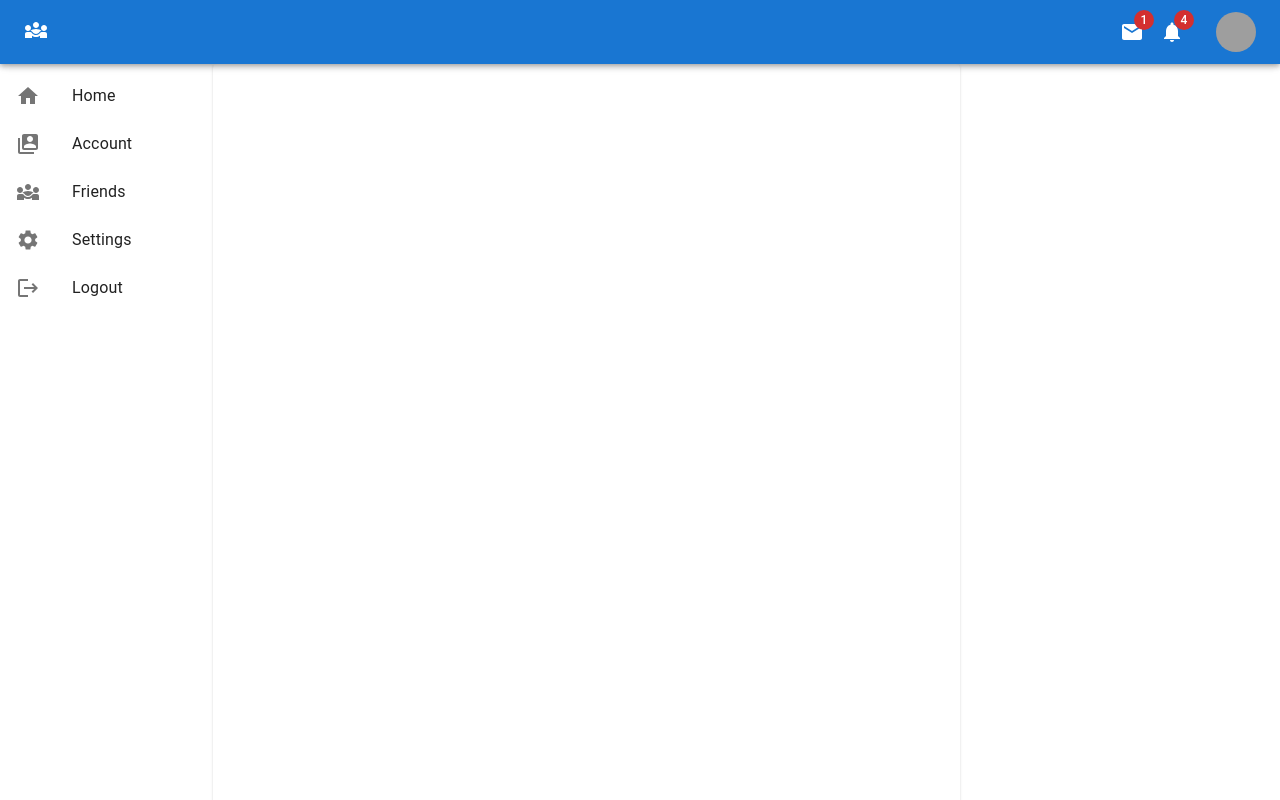
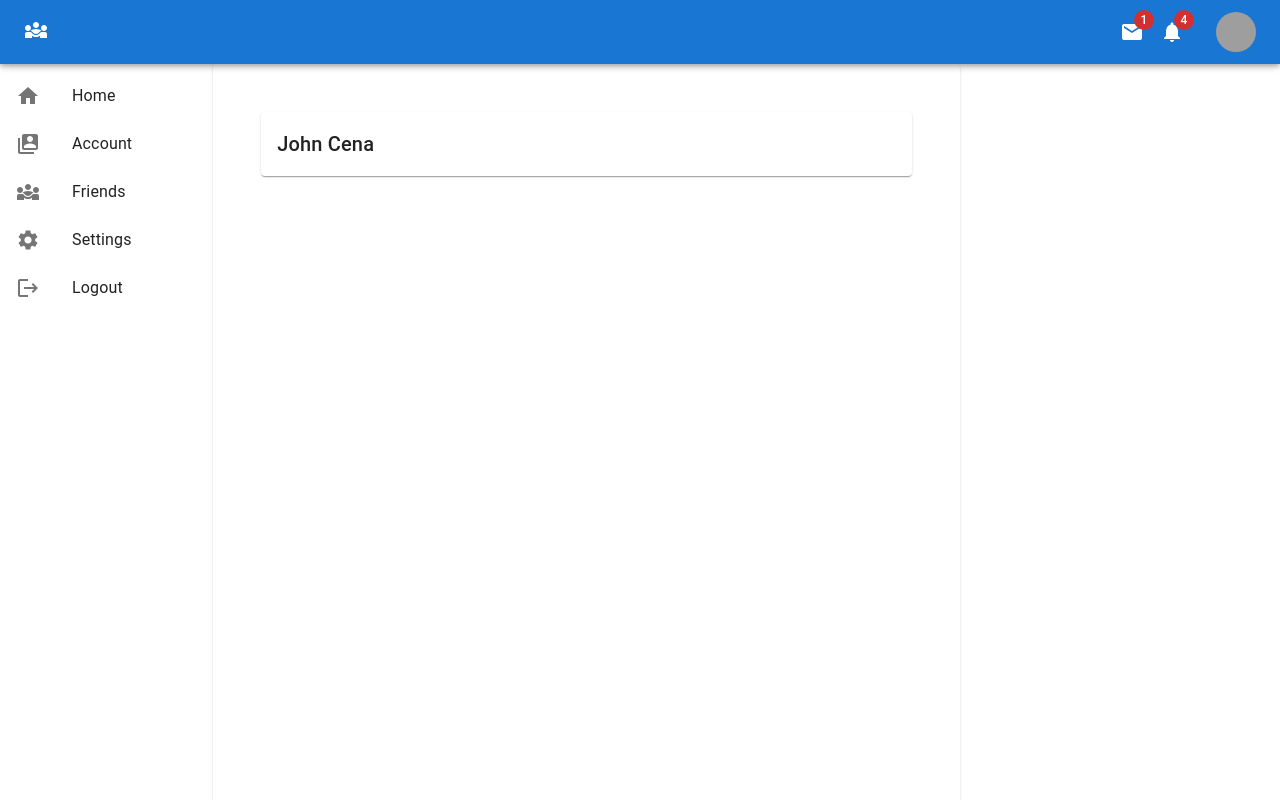
Before and after one commit to Sandun-Induranga/Social-Media-Frontend, a React (Create React App) app: page / in a window 1280 px wide. Shown: the top 800 px of the page. Built offline with nearby package versions, Linux system fonts and the light colour scheme; grey boxes are pictures that could not be loaded.

Commit message:
Content Updated on Post

```diff
--- a/src/components/Feed/Feed.tsx
+++ b/src/components/Feed/Feed.tsx
@@ -1,9 +1,12 @@
 import { Box, Paper } from "@mui/material";
+import Post from "../Post/Post";
 
 const Feed = () => {
   return (
     <Box>
-      <Paper elevation={1} sx={{ minHeight: "100vh" }}></Paper>
+      <Paper elevation={1} sx={{ minHeight: "100vh", p: 6 }}>
+        <Post />
+      </Paper>
     </Box>
   );
 };
--- a/src/components/Post/Post.tsx
+++ b/src/components/Post/Post.tsx
@@ -1,5 +1,16 @@
+import { BorderColor } from "@mui/icons-material";
+import { Box, Grid, Paper, Typography } from "@mui/material";
+
 const Post = () => {
-  return <div>Post</div>;
+  return (
+    <Box>
+      <Paper sx={{ p: 2 }}>
+        <Grid>
+          <Typography variant="h6">John Cena</Typography>
+        </Grid>
+      </Paper>
+    </Box>
+  );
 };
 
 export default Post;
```
